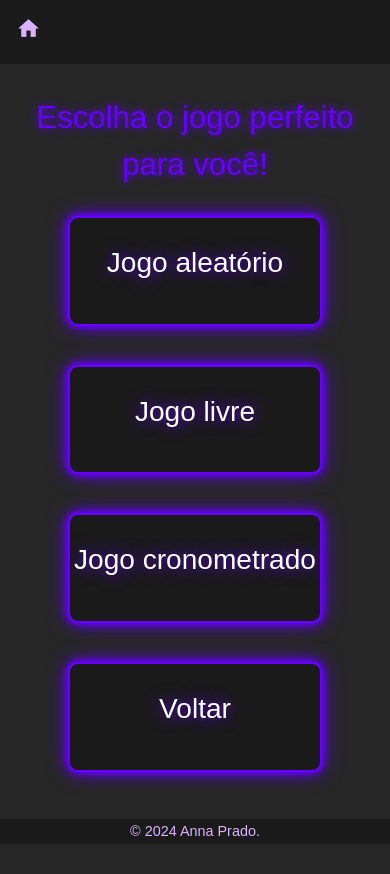
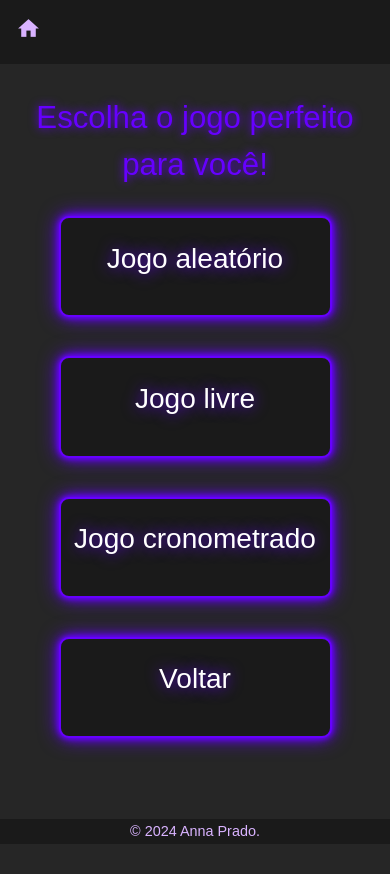
Before and after one commit to annaKarolinePrado/front-games.github.io, an Angular app: page /home-game/jogo-da-memoria in a window 390 px wide. Shown: the top 874 px of the page. Built offline with nearby package versions, Linux system fonts and the light colour scheme; a web font is replaced by a local one.

Commit message:
Ajustado cards de opções do jogo da memória na tela 765px.

```diff
--- a/src/app/home-game/jogo-da-memoria/jogo-da-memoria.component.css
+++ b/src/app/home-game/jogo-da-memoria/jogo-da-memoria.component.css
@@ -51,9 +51,9 @@
       }
     .card {
       margin-bottom: 10%;
-      width: 65%;
-      height: 13%;
-      margin-left: 17.5%;
+      width: 70%;
+      height: 12%;
+      margin-left: 15%;
       font-size: 0.9em;
     }
 }
```
